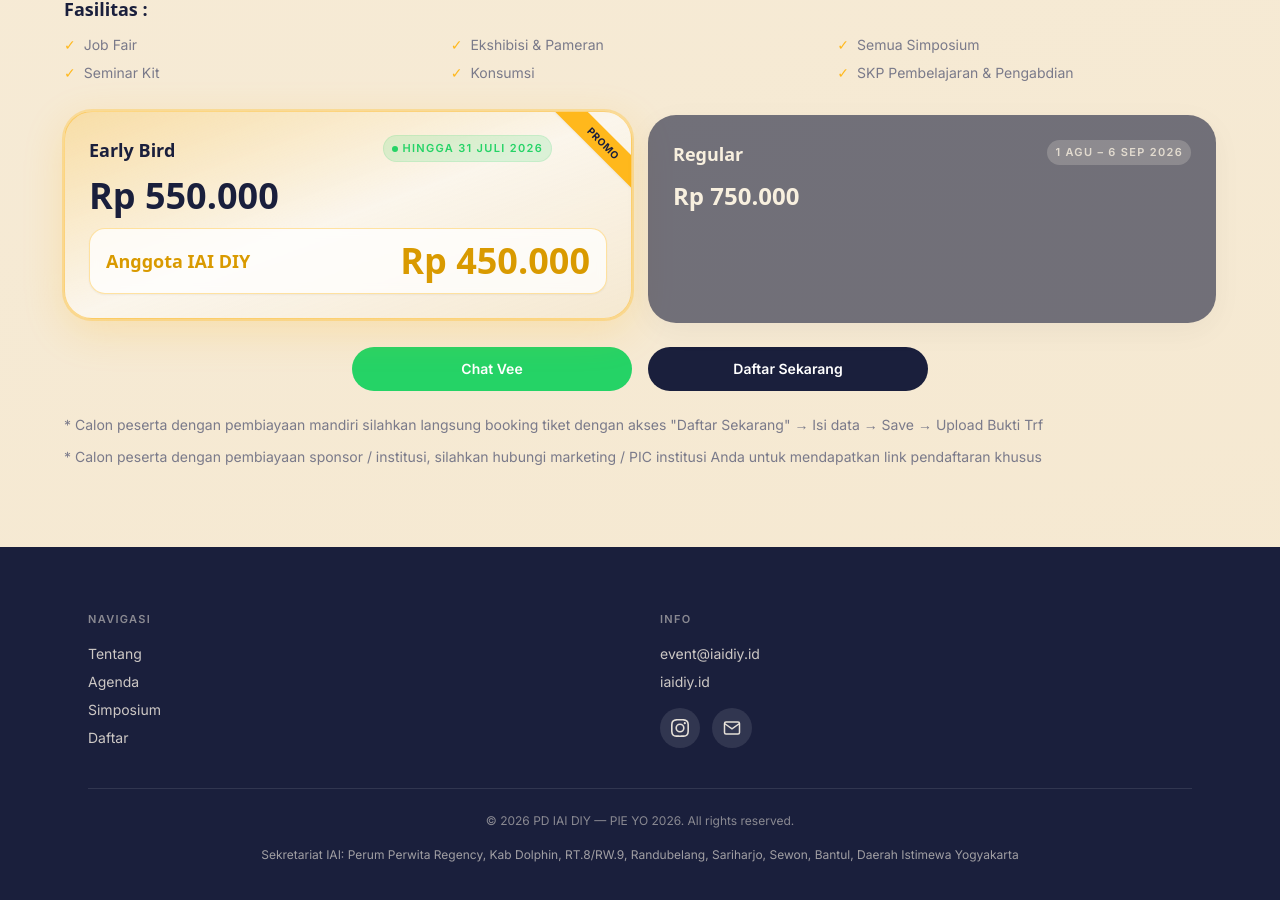
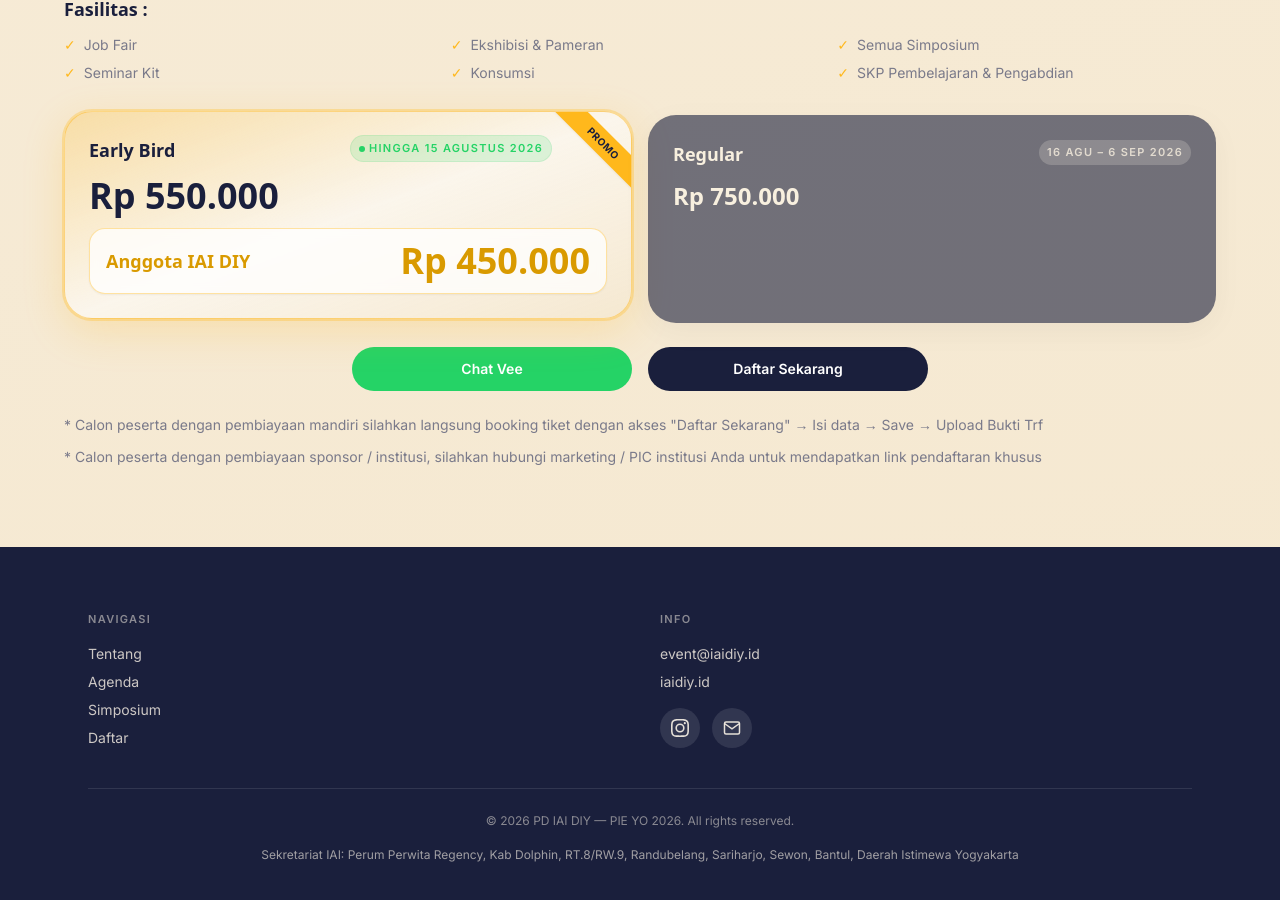
Before and after one commit to veevol/web-pieyo, a Next.js app: page / in a window 1280 px wide. Shown: the part 4500-5400 px from the top of the page. Built offline with nearby package versions, Linux system fonts and the light colour scheme; a web font is replaced by a local one.

Commit message:
Update periode pendaftaran Early Bird dan Regular
Early Bird hingga 15 Agustus 2026; Regular 16 Agustus – 6 September 2026.

Co-authored-by: Vee <veevol@users.noreply.github.com>

```diff
--- a/app/page.js
+++ b/app/page.js
@@ -100,7 +100,7 @@ const TICKETS = [
     memberPrice: "Rp 450.000",
     active: true,
     highlighted: true,
-    badge: "Hingga 31 Juli 2026",
+    badge: "Hingga 15 Agustus 2026",
     badgeActive: true,
     featured: false,
   },
@@ -108,7 +108,7 @@ const TICKETS = [
     name: "Regular",
     price: "Rp 750.000",
     active: false,
-    badge: "1 Agu – 6 Sep 2026",
+    badge: "16 Agu – 6 Sep 2026",
     featured: true,
   },
 ];
```
